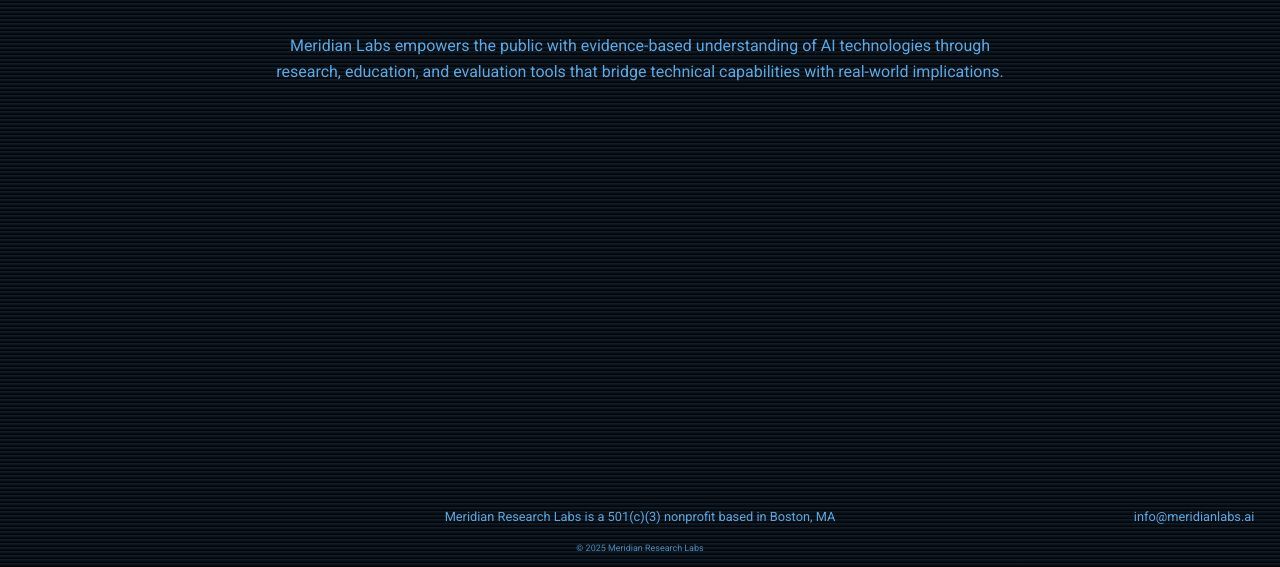
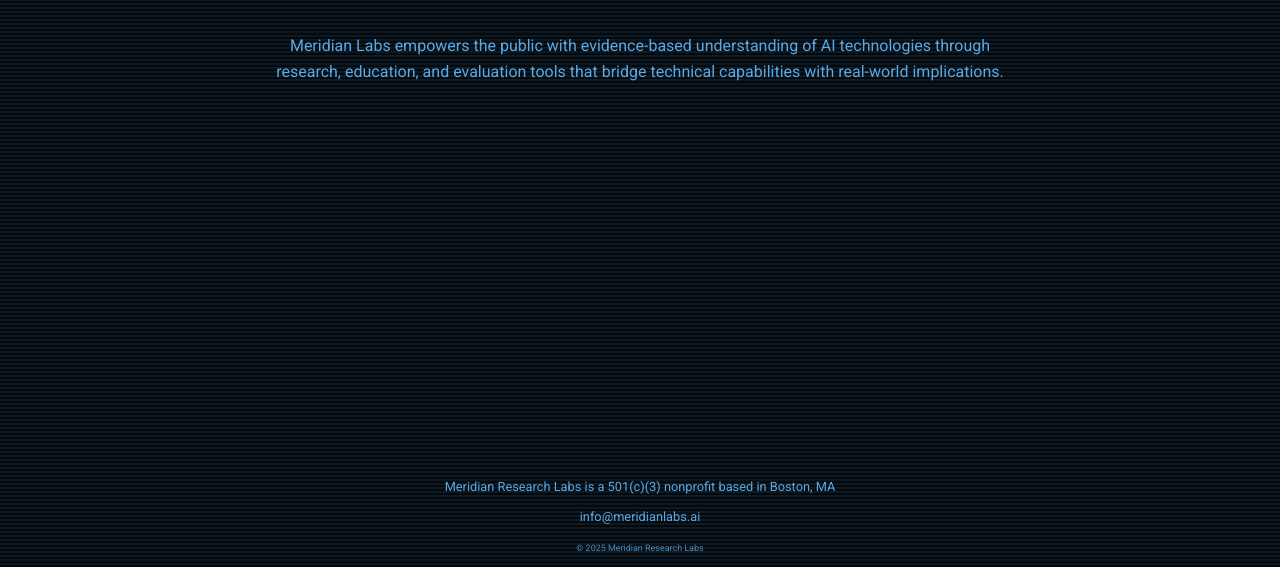
Before and after one commit to meridianlabs-ai/www, a plain HTML site: page www/index.html in a window 1280 px wide. Shown: the part 233-800 px from the top of the page. Drawn offline with Linux system fonts and the light colour scheme.

Commit message:
update footer

```diff
--- a/www/index.html
+++ b/www/index.html
@@ -141,11 +141,12 @@ body {
 
   <div class="footer-section center">
     Meridian Research Labs is a 501(c)(3) nonprofit based in Boston, MA<br/><br/>
+    <a href="mailto:info@meridianlabs.ai">info@meridianlabs.ai</a><br/><br/>
     <span class="copyright">© 2025 Meridian Research Labs</span>
   </div>
 
 <div class="footer-section right">
-    <a href="mailto:info@meridianlabs.ai">info@meridianlabs.ai</a>
+
   </div>
 
 </div>
```
